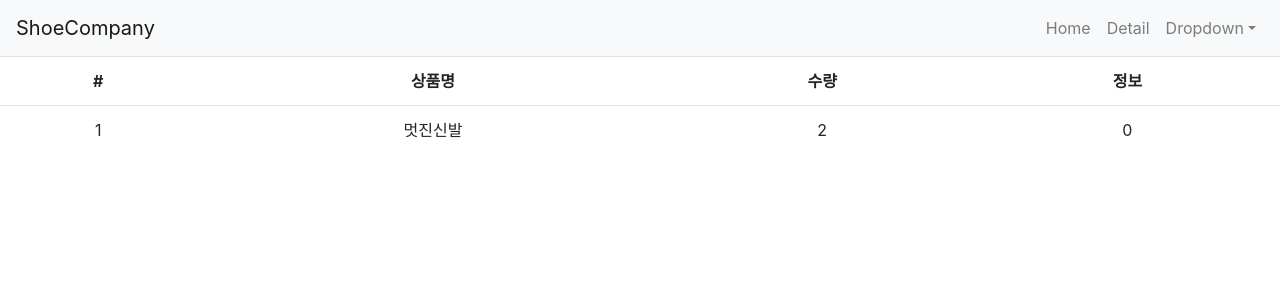
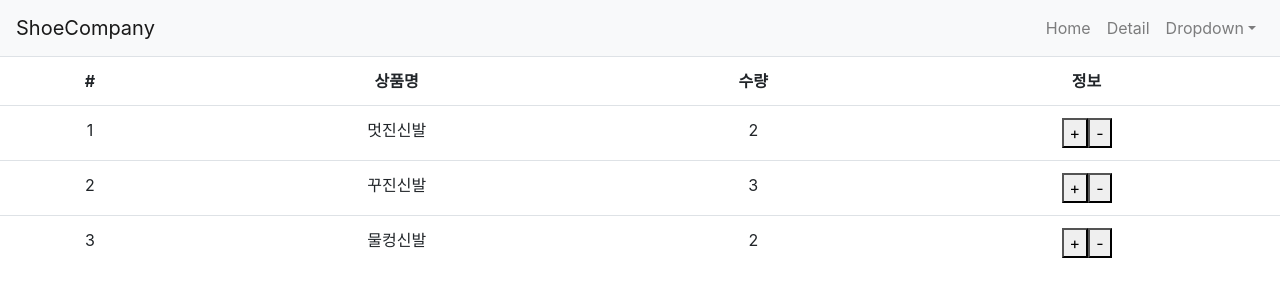
Before and after one commit to xxalsgh0203/shopping_mall, a React (Create React App) app: page /cart in a window 1280 px wide. Shown: the top 300 px of the page. Built offline with nearby package versions, Linux system fonts and the light colour scheme.

Commit message:
how to update datas using reducer/dispatch

```diff
--- a/src/Cart.js
+++ b/src/Cart.js
@@ -13,13 +13,16 @@ function Cart(props){
                     <th>정보</th>
                 </tr>
                 {
-                    props.state.map(function(product){
+                    props.state.map(function(product, i){
                         return (
-                            <tr>
-                                <td>1</td>
+                            <tr key = {i}>
+                                <td>{i+1}</td>
                                 <td>{product.name}</td>
                                 <td>{product.quantity}</td>
-                                <td>{product.id}</td>
+                                <td>
+                                    <button onClick={()=>{ props.dispatch({type : 'add', id : i})}}>+</button>
+                                    <button onClick={()=>{ props.dispatch({type : 'minus', id : i})}}>-</button>
+                                </td>
                             </tr>
                         )
                     })
--- a/src/index.js
+++ b/src/index.js
@@ -7,7 +7,31 @@ import { BrowserRouter } from 'react-router-dom';
 import {Provider} from 'react-redux';
 import {createStore} from 'redux';
 
-let store = createStore(()=>{ return [{id: 0, name: '멋진신발', quantity: 2}] });
+let cartstate = [
+  {id: 0, name: '멋진신발', quantity: 2},
+  {id: 1, name: '꾸진신발', quantity: 3},
+  {id: 2, name: '물컹신발', quantity: 2}
+];
+
+function reducer(state = cartstate, action){
+  if(action.type == 'add'){
+    let newArray = [...state];
+    newArray[action.id].quantity++;
+    return newArray;
+  }else if(action.type == 'minus'){
+    let newArr = [...state];
+    newArr[action.id].quantity--;
+
+    if(newArr[action.id].quantity < 0)
+      newArr[action.id].quantity = 0;
+
+    return newArr;
+  }else{
+    return state
+  }
+}
+
+let store = createStore(reducer);
 
 ReactDOM.render(
   <React.StrictMode>
```
